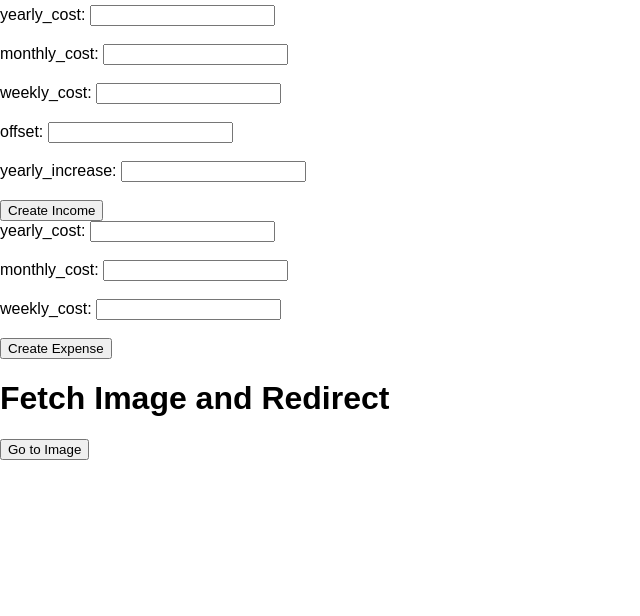
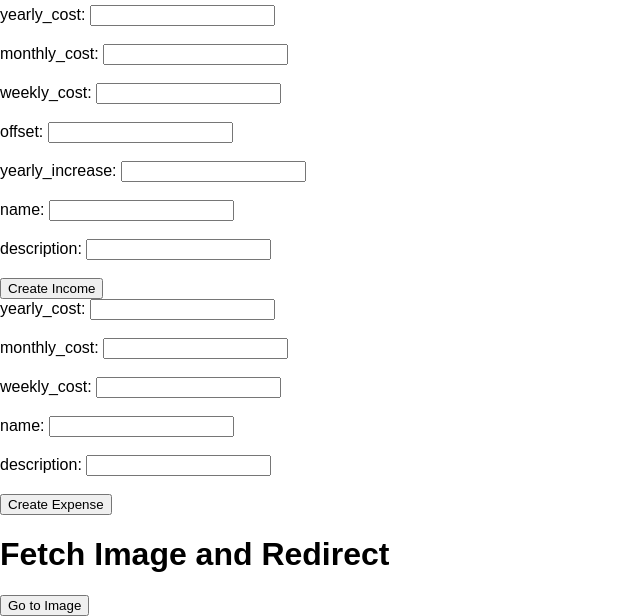
Before and after one commit to BlankRelax/LivlihoodTool, a Django app: page /home/ in a window 1280 px wide. Shown: the part 289-905 px from the top of the page, without its empty margins (0-640 px from the left). Before the commit the page ends 749 px from the top, so only its background shows below. Run offline with Django 5.2, Linux system fonts and the light colour scheme.

Commit message:
add delete expense function, increase dashboard fig size, add name and description to models

```diff
--- a/apps/livelihood/models/expense.py
+++ b/apps/livelihood/models/expense.py
@@ -7,3 +7,7 @@ class Expense(models.Model):
     yearly_cost = models.IntegerField(null=True, default=0)
     monthly_cost = models.IntegerField(null=True, default=0)
     weekly_cost = models.IntegerField(null=True, default=0)
+    name = models.TextField(null=True)
+    description = models.TextField(null=True)
+    created_at = models.DateTimeField(auto_now_add=True)
+    modified_at = models.DateTimeField(auto_now=True)
--- a/apps/livelihood/models/income.py
+++ b/apps/livelihood/models/income.py
@@ -9,3 +9,7 @@ class Income(models.Model):
     weekly_cost = models.IntegerField(null=True, default=0)
     offset = models.IntegerField(null=True, default=0)
     yearly_increase = models.IntegerField(null=True, default=0)
+    name = models.TextField(null=True)
+    description = models.TextField(null=True)
+    created_at = models.DateTimeField(auto_now_add=True)
+    modified_at = models.DateTimeField(auto_now=True)
--- a/apps/livelihood/serializers/expense_create.py
+++ b/apps/livelihood/serializers/expense_create.py
@@ -5,8 +5,10 @@ from apps.livelihood.models.expense import Expense
 class CreateExpenseSerializer(serializers.ModelSerializer):
     class Meta:
         model = Expense
-        fields = ['yearly_cost', 'monthly_cost', 'weekly_cost']
+        fields = ['yearly_cost', 'monthly_cost', 'weekly_cost', 'name', 'description']
 
     yearly_cost = serializers.IntegerField(required=False, allow_null=True)
     monthly_cost = serializers.IntegerField(required=False, allow_null=True)
     weekly_cost = serializers.IntegerField(required=False, allow_null=True)
+    name = serializers.CharField(required=False, allow_blank=True, allow_null=True)
+    description = serializers.CharField(required=False, allow_blank=True, allow_null=True)
--- a/apps/livelihood/serializers/expense_model.py
+++ b/apps/livelihood/serializers/expense_model.py
@@ -4,4 +4,4 @@ from apps.livelihood.models import Expense
 class ListExpenseModelSerializer(serializers.ModelSerializer):
     class Meta:
         model = Expense
-        fields = ['id', 'yearly_cost', 'monthly_cost', 'weekly_cost']
+        fields = ['id', 'yearly_cost', 'monthly_cost', 'weekly_cost', 'name', 'description']
--- a/apps/livelihood/serializers/income_create.py
+++ b/apps/livelihood/serializers/income_create.py
@@ -5,10 +5,12 @@ from apps.livelihood.models.income import Income
 class CreateIncomeSerializer(serializers.ModelSerializer):
     class Meta:
         model = Income
-        fields = ['yearly_cost', 'monthly_cost', 'weekly_cost', 'offset', 'yearly_increase']
+        fields = ['yearly_cost', 'monthly_cost', 'weekly_cost', 'offset', 'yearly_increase', 'name', 'description']
 
     yearly_cost = serializers.IntegerField(required=False, allow_null=True)
     monthly_cost = serializers.IntegerField(required=False, allow_null=True)
     weekly_cost = serializers.IntegerField(required=False, allow_null=True)
     offset = serializers.IntegerField(required=False, allow_null=True)
     yearly_increase = serializers.IntegerField(required=False, allow_null=True)
+    name = serializers.CharField(required=False, allow_blank=True, allow_null=True)
+    description = serializers.CharField(required=False, allow_blank=True, allow_null=True)
--- a/apps/livelihood/serializers/income_model.py
+++ b/apps/livelihood/serializers/income_model.py
@@ -5,4 +5,4 @@ from rest_framework.viewsets import ModelViewSet
 class ListIncomeModelSerializer(serializers.ModelSerializer):
     class Meta:
         model = Income
-        fields = ['id', 'yearly_cost', 'monthly_cost', 'weekly_cost', 'offset', 'yearly_increase']
+        fields = ['id', 'yearly_cost', 'monthly_cost', 'weekly_cost', 'offset', 'yearly_increase', 'name', 'description']
--- a/apps/livelihood/templates/home.html
+++ b/apps/livelihood/templates/home.html
@@ -86,6 +86,12 @@
         <label for="yearly_increase">yearly_increase:</label>
         <input type="number" id="yearly_increase" name="yearly_increase" required><br><br>
 
+        <label for="name_income">name:</label>
+        <input type="text" id="name_income" name="name_income" required><br><br>
+
+        <label for="description_income">description:</label>
+        <input type="text" id="description_income" name="description_income" required><br><br>
+
         <button id="submitButton">Create Income</button>
     </form>
 
@@ -98,6 +104,12 @@
 
         <label for="weekly_cost">weekly_cost:</label>
         <input type="number" id="weekly_cost_1" name="weekly_cost" required><br><br>
+
+        <label for="name_expense">name:</label>
+        <input type="text" id="name_expense" name="name_expense" required><br><br>
+
+        <label for="description_expense">description:</label>
+        <input type="text" id="description_expense" name="description_expense" required><br><br>
 
         <button id="submitButton2">Create Expense</button>
     </form>
@@ -112,6 +124,8 @@
             const weekly_cost = document.getElementById('weekly_cost').value;
             const offset = document.getElementById('offset').value;
             const yearly_increase = document.getElementById('yearly_increase').value;
+            const name_income = document.getElementById('name_income').value;
+            const description_income = document.getElementById('description_income').value;
 
             // Perform a POST request
             fetch('/api/livelihood/users/1/income/', { // Replace with your API URL
@@ -126,6 +140,8 @@
                     weekly_cost: weekly_cost,
                     offset: offset,
                     yearly_increase: yearly_increase,
+                    name: name_income,
+                    description: description_income,
                 }),
             })
                 .then(response => response.json())
@@ -148,6 +164,8 @@
             const yearly_cost = document.getElementById('yearly_cost_1').value;
             const monthly_cost = document.getElementById('monthly_cost_1').value;
             const weekly_cost = document.getElementById('weekly_cost_1').value;
+            const name_expense = document.getElementById('name_expense').value;
+            const description_expense = document.getElementById('description_expense').value;
 
             // Perform a POST request
             fetch('/api/livelihood/users/1/expense/', { // Replace with your API URL
@@ -160,6 +178,8 @@
                     yearly_cost: yearly_cost,
                     monthly_cost: monthly_cost,
                     weekly_cost: weekly_cost,
+                    name: name_expense,
+                    description: description_expense,
                 }),
             })
                 .then(response => response.json())
```
Also changed, not shown: apps/livelihood/templates/assets_liabilities.html (+5 -4 lines), apps/livelihood/templates/dashboard.html (+1 -1 lines), apps/livelihood/views/income_delete.py (+5 -3 lines), apps/livelihood/migrations/0003_expense_created_at_expense_description_and_more.py (added).
